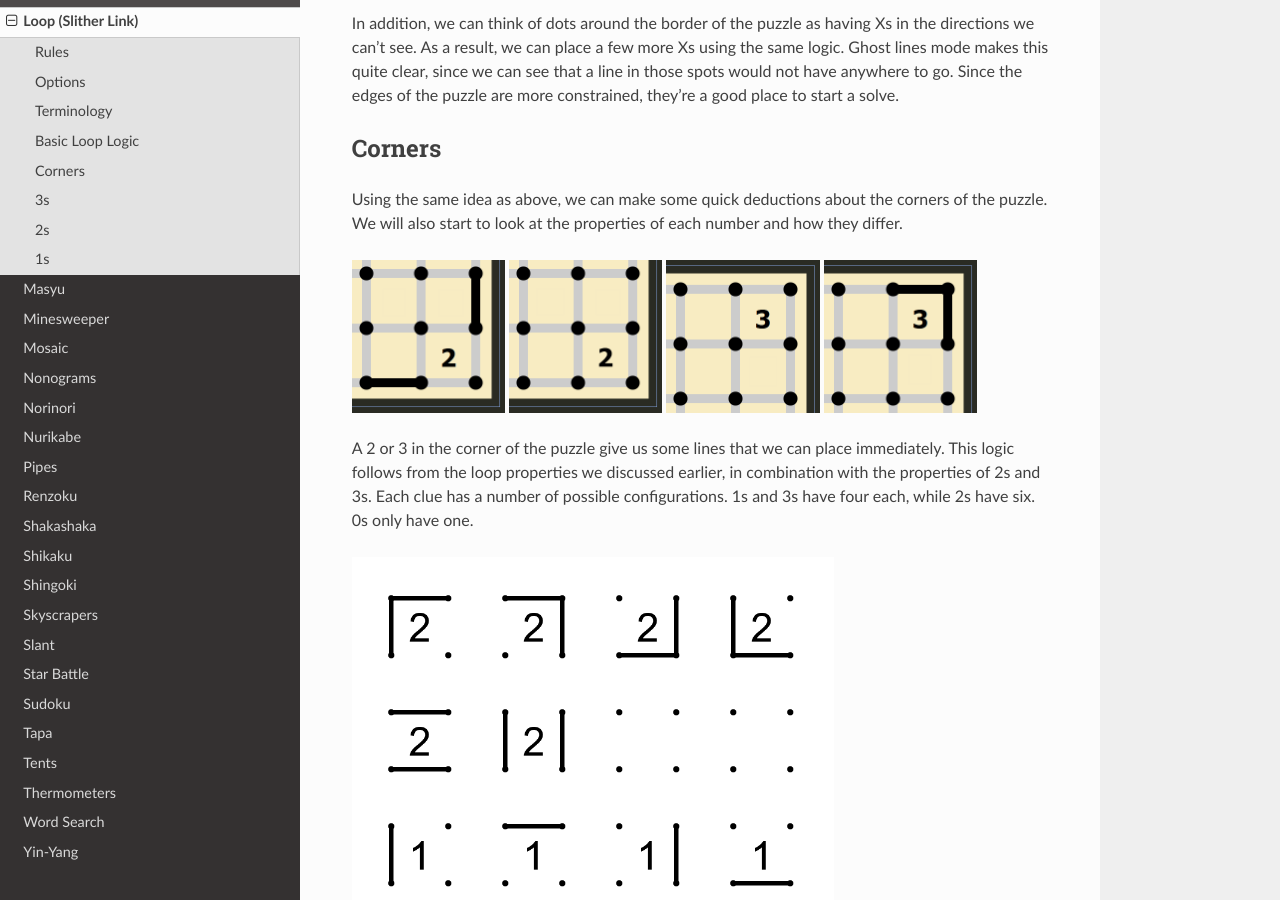
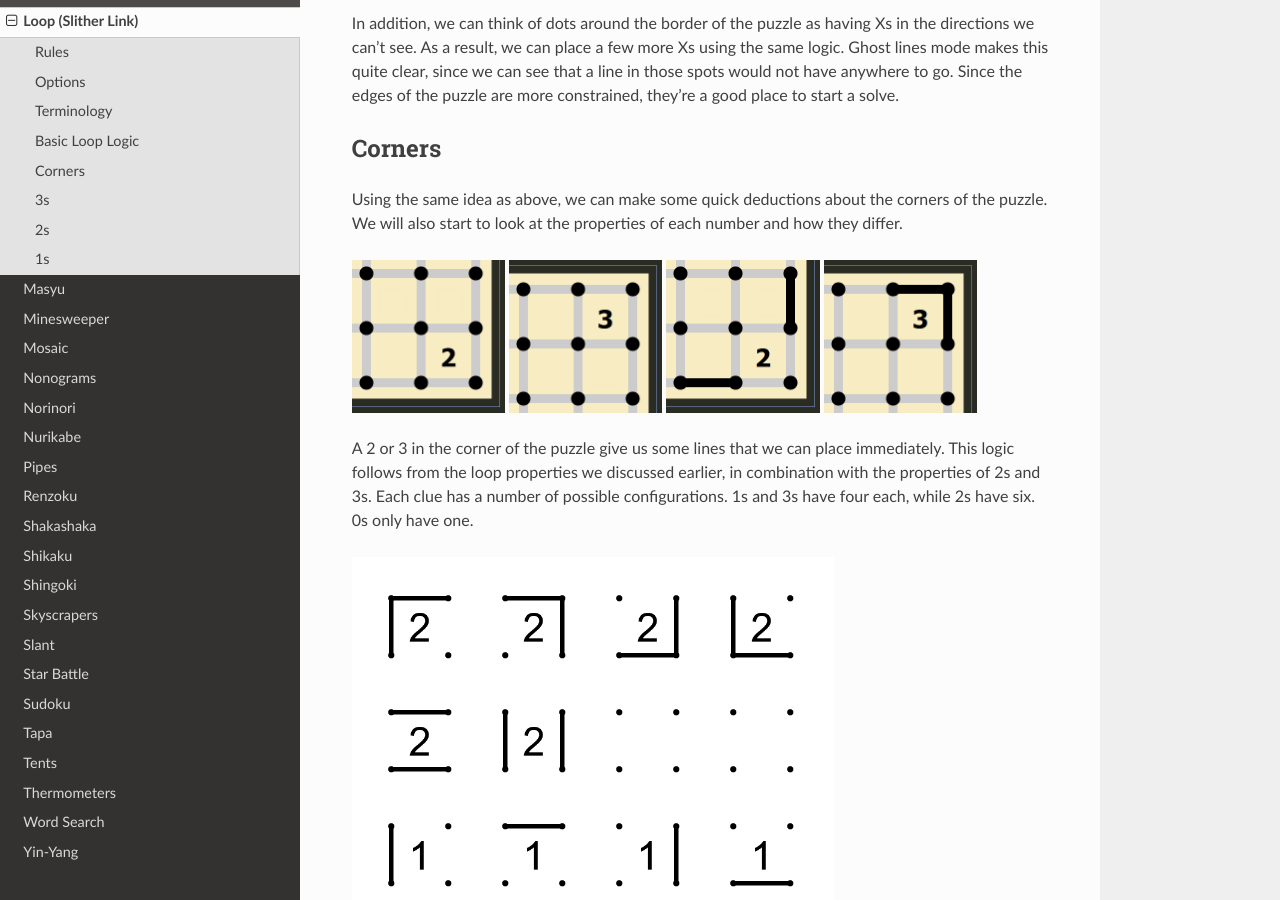
Before and after one commit to Ailurust/puzzle-team-advice, a Sphinx documentation site: the page built from docs/source/puzzles/loop.rst, in a window 1280 px wide and 900 px high, scrolled down 2660 px. Built offline with Sphinx 7.4.7 and the Read the Docs theme 3.1.0, drawn with Linux system fonts in a browser that asks for light colours.

Commit message:
image ordering on loop page

```diff
--- a/docs/source/puzzles/loop.rst
+++ b/docs/source/puzzles/loop.rst
@@ -227,13 +227,13 @@ a 1 is diagonally next to a 0, the two edges next to the 0 must be X’s because
    :class: no-scaled-link
    :width: 45%
 
-.. |ico19| image:: ../img/loop/loop75.png
+.. |ico19| image:: ../img/loop/loop76.png
    :class: no-scaled-link
    :width: 22%
-.. |ico20| image:: ../img/loop/loop76.png
+.. |ico20| image:: ../img/loop/loop77.png
    :class: no-scaled-link
    :width: 22%
-.. |ico21| image:: ../img/loop/loop77.png
+.. |ico21| image:: ../img/loop/loop75.png
    :class: no-scaled-link
    :width: 22%
 .. |ico22| image:: ../img/loop/loop78.png
```
